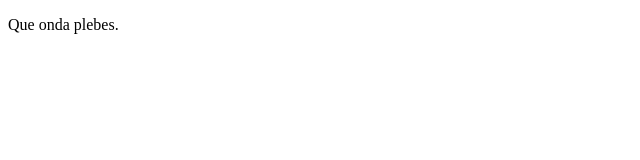
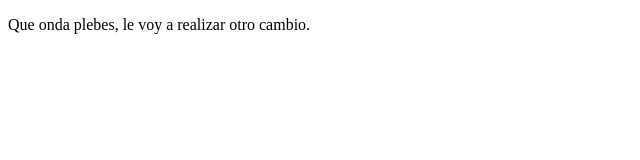
Before and after one commit to centen17/Curso-de-vsc, a plain HTML site: page index.html in a window 1280 px wide. Shown: the whole page, without its empty margins (0-640 px from the left). Drawn offline with Linux system fonts and the light colour scheme.

Commit message:
Segundo cambio plebones

```diff
--- a/index.html
+++ b/index.html
@@ -7,6 +7,6 @@
     <title>Pagina Dalto</title>
 </head>
 <body>
-    <p>Que onda plebes.</p>
+    <p>Que onda plebes, le voy a realizar otro cambio.</p>
 </body>
 </html>
```
